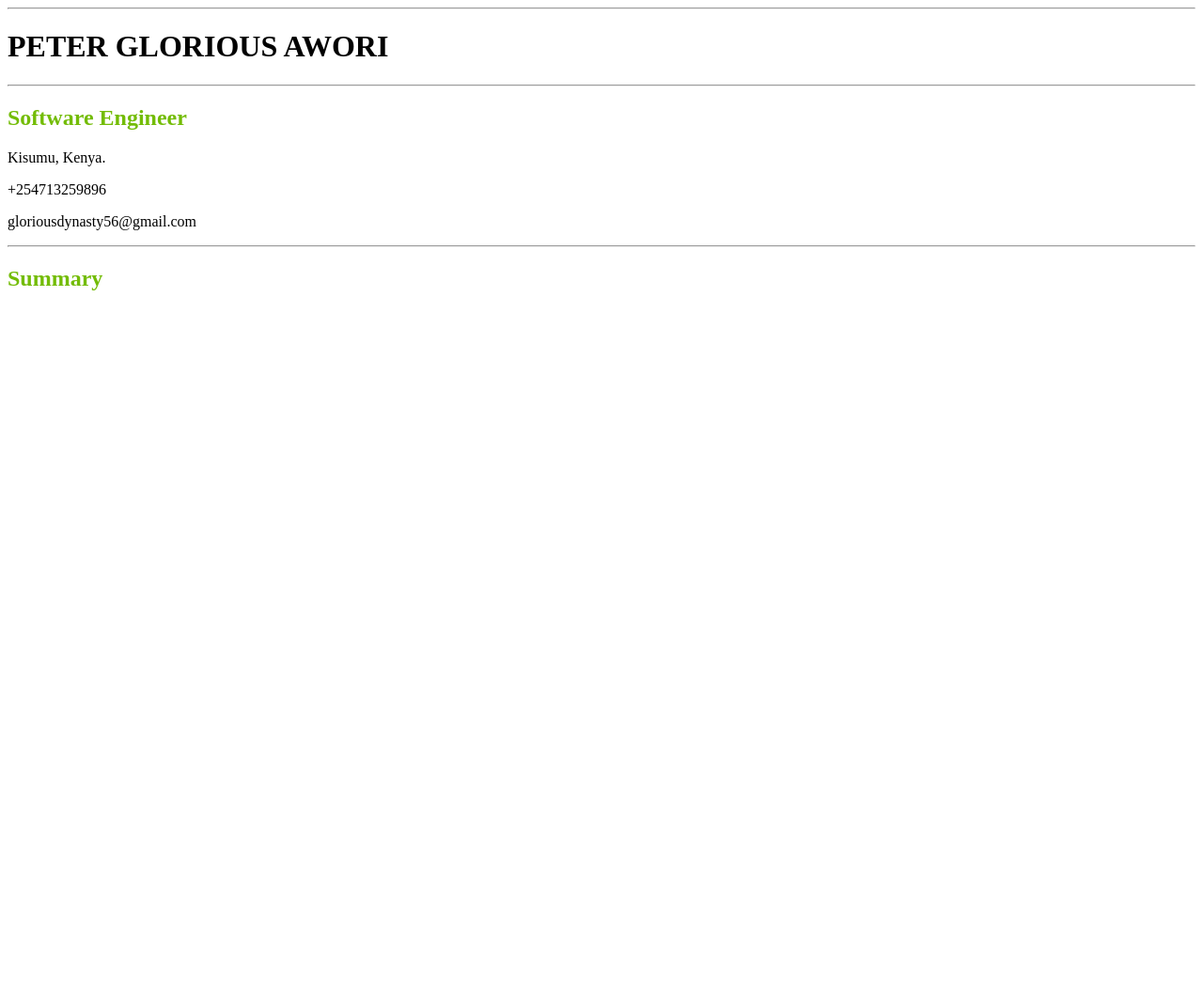
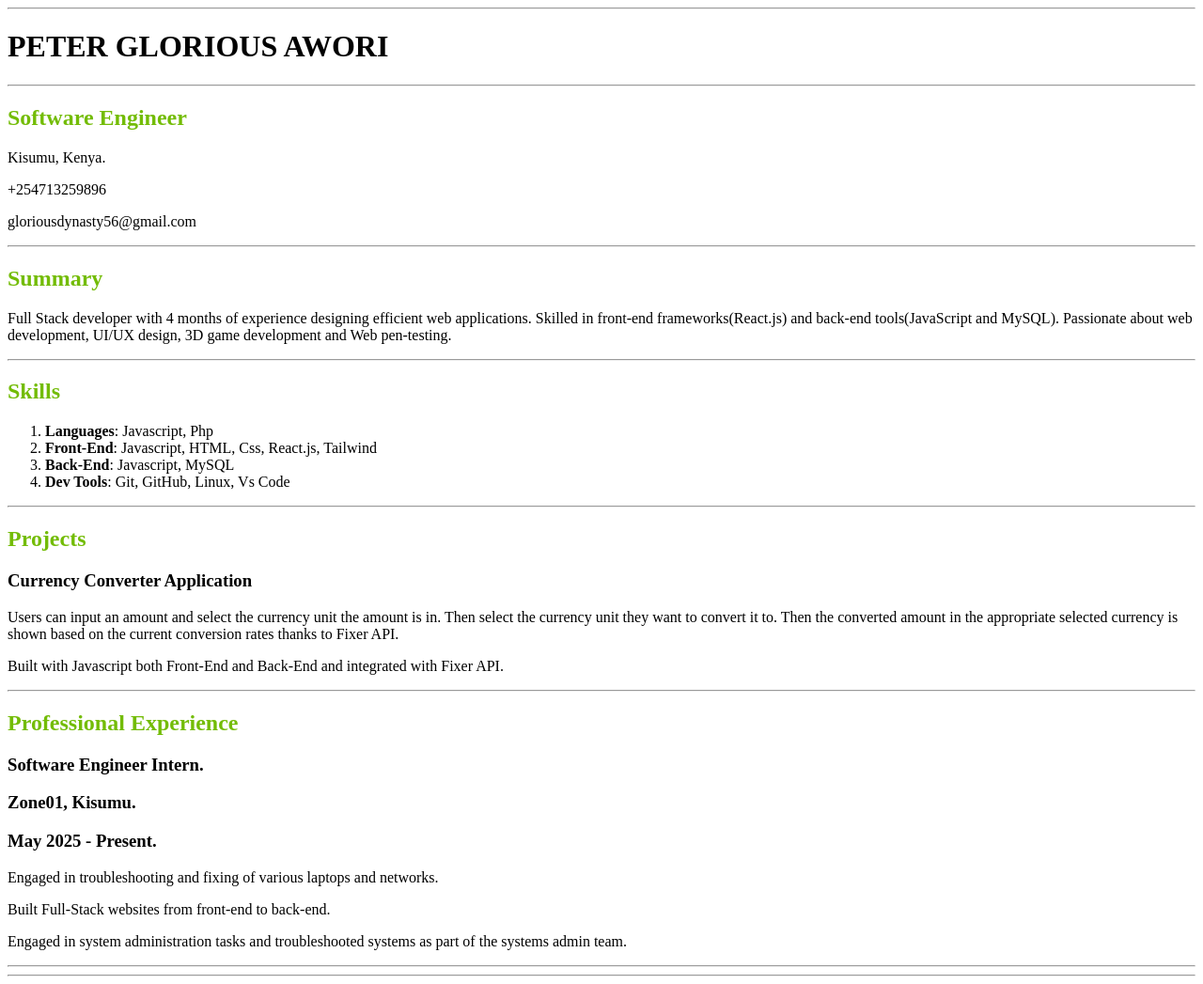
Before and after one commit to CodesbyPeter/Frontend_LearnWhileBuilding_Projects, a plain HTML site: page single_page_cv/index.html in a window 1280 px wide. Shown: the whole page at 94% size. Before the commit the page ends 800 px from the top, so only its background shows below. Drawn offline with Linux system fonts and the light colour scheme; a web font is replaced by a local one.

Commit message:
feat: added the remaining sections: summary, projects, skill and experience

```diff
--- a/single_page_cv/index.html
+++ b/single_page_cv/index.html
@@ -9,7 +9,11 @@
             color: rgb(115, 188, 6)
         }
     </style>
+    <link rel="preconnect" href="https://fonts.googleapis.com">
+    <link rel="preconnect" href="https://fonts.gstatic.com" crossorigin>
+    <link href="https://fonts.googleapis.com/css2?family=Bitcount+Grid+Double:wght@100..900&family=Bitcount:wght@100..900&family=Roboto:ital,wght@0,100..900;1,100..900&display=swap" rel="stylesheet">
 </head>
+
 <body>
     <header>
         <hr/>
@@ -22,10 +26,42 @@
            <p>gloriousdynasty56@gmail.com</p>
         </section>
         <hr/>
+
         <section>
             <h2>Summary</h2>
-            <p></p>
+            <p>Full Stack developer with 4 months of experience designing efficient web applications. Skilled in front-end frameworks(React.js) and back-end tools(JavaScript and MySQL). Passionate about web development, UI/UX design, 3D game development and Web pen-testing.</p>
         </section>
+        <hr/>
+
+        <section>
+            <h2>Skills</h2>
+            <ol>
+                <li><strong>Languages</strong>: Javascript, Php</li>
+                <li><strong>Front-End</strong>: Javascript, HTML, Css, React.js, Tailwind</li>
+                <li><strong>Back-End</strong>: Javascript, MySQL</li>
+                <li><strong>Dev Tools</strong>: Git, GitHub, Linux, Vs Code</li>
+            </ol>
+        </section>
+        <hr/>
+
+        <section>
+            <h2>Projects</h2>
+            <h3>Currency Converter Application</h3>
+            <p>Users can input an amount and select the currency unit the amount is in. Then select the currency unit they want to convert it to. Then the converted  amount in the appropriate selected currency is shown based on the current conversion rates thanks to Fixer API.</p>
+            <p>Built with Javascript both Front-End and Back-End and integrated with Fixer API.</p>
+        </section>
+        <hr/>
+
+        <section>
+            <h2>Professional Experience</h2>
+            <h3>Software Engineer Intern.</h3>
+            <h3>Zone01, Kisumu.</h3>
+            <h3>May 2025 - Present.</h3>
+            <p>Engaged in troubleshooting and fixing of various laptops and networks.</p>
+            <p>Built Full-Stack websites from front-end to back-end.</p>
+            <p>Engaged in system administration tasks and troubleshooted systems as part of the systems admin team.</p>
+        </section>
+        <hr/> <hr/>
     </header>
 </body>
 </html>
```
